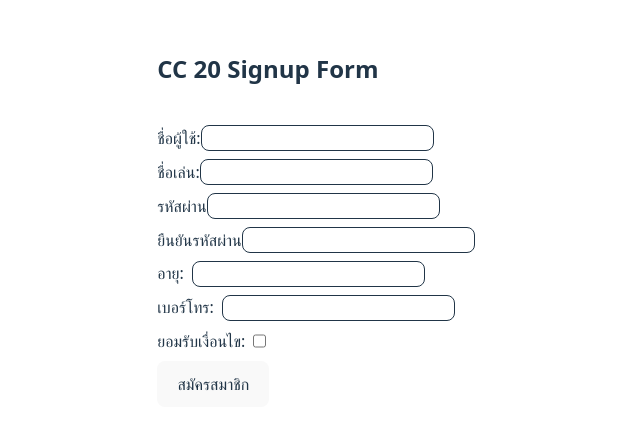
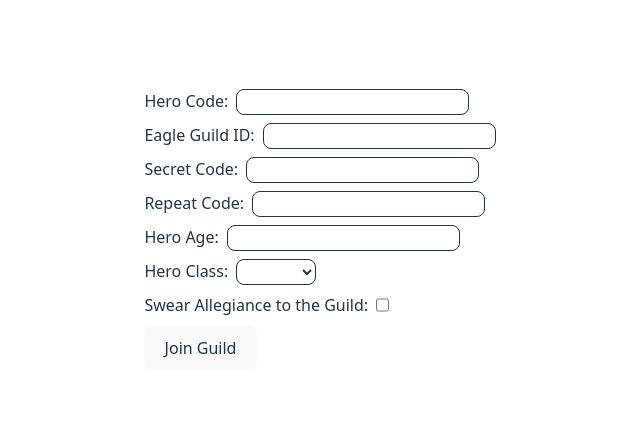
Before and after one commit to suttirakcha/my-yup-demo, a React (Vite) app: page / in a window 1280 px wide. Shown: the part 170-598 px from the top of the page, without its empty margins (320-960 px from the left). Built offline with nearby package versions, Linux system fonts and the light colour scheme.

Commit message:
add hero form

```diff
--- a/package.json
+++ b/package.json
@@ -10,9 +10,11 @@
     "preview": "vite preview"
   },
   "dependencies": {
+    "@hookform/resolvers": "^5.0.1",
     "@tailwindcss/vite": "^4.1.7",
     "react": "^19.1.0",
     "react-dom": "^19.1.0",
+    "react-hook-form": "^7.57.0",
     "tailwind": "^4.0.0",
     "tailwindcss": "^4.1.7",
     "yup": "^1.6.1"
--- a/src/App.jsx
+++ b/src/App.jsx
@@ -1,11 +1,13 @@
 // import LoginForm from "./components/LoginForm"
+import HeroForm from "./components/HeroForm"
 import SignupForm from "./components/SignupForm"
 
 function App() {
   return (
     <>
      {/* <LoginForm /> */}
-     <SignupForm />
+     {/* <SignupForm /> */}
+     <HeroForm />
     </>
   )
 }
--- /dev/null
+++ b/src/components/HeroForm.jsx
@@ -0,0 +1,108 @@
+import { useForm } from "react-hook-form";
+import { yupResolver } from "@hookform/resolvers/yup";
+import { heroSchema } from "../schemas/heroSchema";
+
+const initialValues = {
+  heroCode: "",
+  email: "",
+  password: "",
+  confirmPassword: "",
+  age: "",
+  class: "",
+  terms: false,
+};
+
+const CLASSES = ["Warrior", "Mage", "Thief"];
+
+function HeroForm() {
+  const styles = {
+    divInput: "flex gap-2",
+    input: "border-1 rounded-lg",
+    textError: "text-red-500 font-medium",
+  };
+
+  const {
+    register,
+    handleSubmit,
+    formState: { errors },
+  } = useForm({
+    mode: "onTouched",
+    defaultValues: initialValues,
+    resolver: yupResolver(heroSchema),
+    shouldFocusError: true,
+  });
+
+  const onSubmit = (data) => {
+    alert("You've been chosen!");
+    console.log(data);
+  };
+
+  return (
+    <form onSubmit={handleSubmit(onSubmit)} className="space-y-2">
+      <div className={styles.divInput}>
+        <label>Hero Code:</label>
+        <input {...register("heroCode")} className={styles.input} />
+        {errors.heroCode && (
+          <p className={styles.textError}>{errors.heroCode?.message}</p>
+        )}
+      </div>
+      <div className={styles.divInput}>
+        <label>Eagle Guild ID:</label>
+        <input {...register("email")} className={styles.input} />
+        {errors.email && (
+          <p className={styles.textError}>{errors.email?.message}</p>
+        )}
+      </div>
+      <div className={styles.divInput}>
+        <label>Secret Code:</label>
+        <input
+          {...register("password")}
+          className={styles.input}
+          type="password"
+        />
+        {errors.password && (
+          <p className={styles.textError}>{errors.password?.message}</p>
+        )}
+      </div>
+      <div className={styles.divInput}>
+        <label>Repeat Code:</label>
+        <input
+          {...register("confirmPassword")}
+          className={styles.input}
+          type="password"
+        />
+        {errors.confirmPassword && (
+          <p className={styles.textError}>{errors.confirmPassword?.message}</p>
+        )}
+      </div>
+      <div className={styles.divInput}>
+        <label>Hero Age:</label>
+        <input {...register("age")} className={styles.input} />
+        {errors.age && (
+          <p className={styles.textError}>{errors.age?.message}</p>
+        )}
+      </div>
+      <div className={styles.divInput}>
+        <label>Hero Class:</label>
+        <select {...register("class")} className={styles.input}>
+          {CLASSES.map((cls) => (
+            <option key={cls}>{cls}</option>
+          ))}
+        </select>
+        {errors.class && (
+          <p className={styles.textError}>{errors.class?.message}</p>
+        )}
+      </div>
+      <div className={styles.divInput}>
+        <label>Swear Allegiance to the Guild:</label>
+        <input type="checkbox" {...register("terms")} />
+        {errors.terms && (
+          <p className={styles.textError}>{errors.terms?.message}</p>
+        )}
+      </div>
+      <button type="submit">Join Guild</button>
+    </form>
+  );
+}
+
+export default HeroForm;
--- a/src/components/SignupForm.jsx
+++ b/src/components/SignupForm.jsx
@@ -1,86 +1,52 @@
-import { useState, useRef } from "react"
-import { signupSchema } from "../schemas/signupSchema"
-import { yupToFormError } from "../utils/yupToFormErrors"
+import { signupSchema } from "../schemas/signupSchema";
+import { yupResolver } from "@hookform/resolvers/yup";
+import { useForm } from "react-hook-form";
 
 export default function SignupForm() {
   const styles = {
     divInput: "flex gap-2",
     input: "border-1 rounded-lg",
-            textError: "text-red-500 font-medium"
-        }
+    textError: "text-red-500 font-medium",
+  };
 
-    const [form, setForm] = useState({
+  const {
+    register,
+    handleSubmit,
+    formState: { errors },
+  } = useForm({
+    defaultValues: {
       username: "",
       nickname: "",
       password: "",
       confirmPassword: "",
       age: "",
       tel: "",
-            terms: false
-        })
+      terms: false,
+    },
+    resolver: yupResolver(signupSchema),
+    shouldFocusError: false,
+  });
 
-    const refs = {
-        username: useRef(null),
-        nickname: useRef(null),
-        password: useRef(null),
-        confirmPassword: useRef(null),
-        age: useRef(null),
-        tel: useRef(null),
-        terms: useRef(null)
-    }
-
-    const [errors, setErrors] = useState({})
-
-    const handleChange = (e)=> {
-        // setForm({...form, [e.target.name]: e.target.value})
-        const {name, type, value, checked} = e.target;
-        setForm((prev)=> ({
-            ...prev,
-            [name]: type === "checkbox" ? checked : value
-        }))
-    }
-
-    const handleSubmit = async (e) => {
-        e.preventDefault();
-        // console.log(form);
-        try {
-            await signupSchema.validate(form, {abortEarly: false})
-            // const isFormValid = await signupSchema.isValid(form, {abortEarly: false})
-
-
-            // if (isFormValid) {
-            //     console.log("ฟอร์มผ่าน!");
-            //     } else {
-            //     console.log("ฟอร์มไม่ผ่าน!");
-            //     }
-
-
-            alert("ส่งสำเร็จ");
-            setErrors({});
-        } catch(err) {
-            const errorObj = yupToFormError(err, refs);
-            setErrors(errorObj);
-        }
-    }
-
+  const onSubmit = (data) => {
+    console.log(data);
+  };
 
   return (
     <>
       <p className="text-2xl font-bold pb-10">CC 20 Signup Form</p>
-            <form className="space-y-2" onSubmit={handleSubmit}>
+      <form className="space-y-2" onSubmit={handleSubmit(onSubmit)}>
         <div className={styles.divInput}>
           <p>
             <label>ชื่อผู้ใช้:</label>
             <input
               className={styles.input}
               type="text"
-                    name="username"
-                    value={form.username}
-                    onChange={handleChange}
-                    ref={refs.username}
+              {...register("username")}
             />
           </p>
-                <p className={styles.textError}>{errors.username}</p>
+          {errors.username && (
+            <p className={styles.textError}>{errors.username.message}</p>
+          )}
         </div>
         <div className={styles.divInput}>
           <p>
@@ -88,13 +54,12 @@ export default function SignupForm() {
             <input
               className={styles.input}
               type="text"
-                    name="nickname"
-                    value={form.nickname}
-                    onChange={handleChange}
-                    ref={refs.nickname}
+              {...register("nickname")}
             />
           </p>
-                <p className={styles.textError}>{errors.nickname}</p>
+          {errors.nickname && (
+            <p className={styles.textError}>{errors.nickname.message}</p>
+          )}
         </div>
 
         <div className={styles.divInput}>
@@ -102,67 +67,54 @@ export default function SignupForm() {
             <label>รหัสผ่าน</label>
             <input
               className={styles.input}
-                    name="password"
               type="password"
-                    value={form.password}
-                    onChange={handleChange}
-                    ref={refs.password}
+              {...register("password")}
             />
           </p>
-                <p className={styles.textError}>{errors.password}</p>
+          {errors.password && (
+            <p className={styles.textError}>{errors.password.message}</p>
+          )}
         </div>
         <div className={styles.divInput}>
           <p>
             <label>ยืนยันรหัสผ่าน</label>
             <input
               className={styles.input}
-                    name="confirmPassword"
               type="password"
-                    value={form.confirmPassword}
-                    onChange={handleChange}
-                    ref={refs.confirmPassword}
+              {...register("confirmPassword")}
             />
           </p>
-                <p className={styles.textError}>{errors.confirmPassword}</p>
+          {errors.confirmPassword && (
+            <p className={styles.textError}>{errors.confirmPassword.message}</p>
+          )}
         </div>
         <div className={styles.divInput}>
           <label>อายุ:</label>
-                <input
-                    className={styles.input}
-                    type="number"
-                    name="age"
-                    value={form.age}
-                    onChange={handleChange}
-                    ref={refs.age}
-                />
-                <p className={styles.textError}>{errors.age}</p>
+          <input className={styles.input} type="number" {...register("age")} />
+          {errors.age && (
+            <p className={styles.textError}>{errors.age.message}</p>
+          )}
         </div>
         <div className={styles.divInput}>
           <label>เบอร์โทร:</label>
-                <input
-                    className={styles.input}
-                    type="number"
-                    name="tel"
-                    value={form.tel}
-                    onChange={handleChange}
-                    ref={refs.tel}
-                />
-                <p className={styles.textError}>{errors.tel}</p>
+          <input className={styles.input} type="tel" {...register("tel")} />
+          {errors.tel && (
+            <p className={styles.textError}>{errors.tel.message}</p>
+          )}
         </div>
         <div className={styles.divInput}>
           <label>ยอมรับเงื่อนไข:</label>
           <input
             className={styles.input}
             type="checkbox"
-                    name="terms"
-                    value={form.terms}
-                    onChange={handleChange}
-                    ref={refs.terms}
+            {...register("terms")}
           />
-                <p className={styles.textError}>{errors.terms}</p>
+          {errors.terms && (
+            <p className={styles.textError}>{errors.terms.message}</p>
+          )}
         </div>
         <button type="submit">สมัครสมาชิก</button>
       </form>
     </>
-    )
+  );
 }
--- /dev/null
+++ b/src/schemas/heroSchema.js
@@ -0,0 +1,17 @@
+import * as Yup from "yup";
+
+export const heroSchema = Yup.object({
+  heroCode: Yup.string()
+    .required("Please enter the hero code")
+    .matches(/^\[A-Z]{3}-\d{4}$/, "Hero code pattern must be ABC-1234"),
+  email: Yup.string()
+    .email("Invalid guild ID")
+    .required("Please enter your guild ID"),
+  password: Yup.string()
+    .min(6, "Secret code must have at least 6 characters.")
+    .required("Please enter secret code"),
+  confirmPassword: Yup.string().oneOf([Yup.ref("password")], "Code does not match").required("Please enter repeat code"),
+  age: Yup.number().min(10, "Age must be more than 9").max(120, "Too old"),
+  class: Yup.string().oneOf(["Warrior", "Mage", "Thief"], "Please select the specified class").required("Please select one of the classes"),
+  terms: Yup.boolean().oneOf([true]).required("You must swear allegiance to the guild first")
+});
--- a/src/schemas/signupSchema.js
+++ b/src/schemas/signupSchema.js
@@ -24,7 +24,7 @@ export const signupSchema = Yup.object({
     .min(14, "ต้องมีอายุมากกว่า 13 ปี"),
 
     tel: Yup.string()
-    .matches(/^\d{10}$/, "เบอร์ไทนต้องมี 10 ตัวเลข"),
+    .matches(/^\d{10}$/, "เบอร์โทรต้องมี 10 ตัวเลข"),
 
     terms: Yup.boolean()
     .oneOf([true], "ต้องยอมรับเงื่อนไขก่อน")
```
Also changed, not shown: 1 other file (tests, documents, lock files or other folders). Lines whose indentation alone changed are shown as unchanged.
